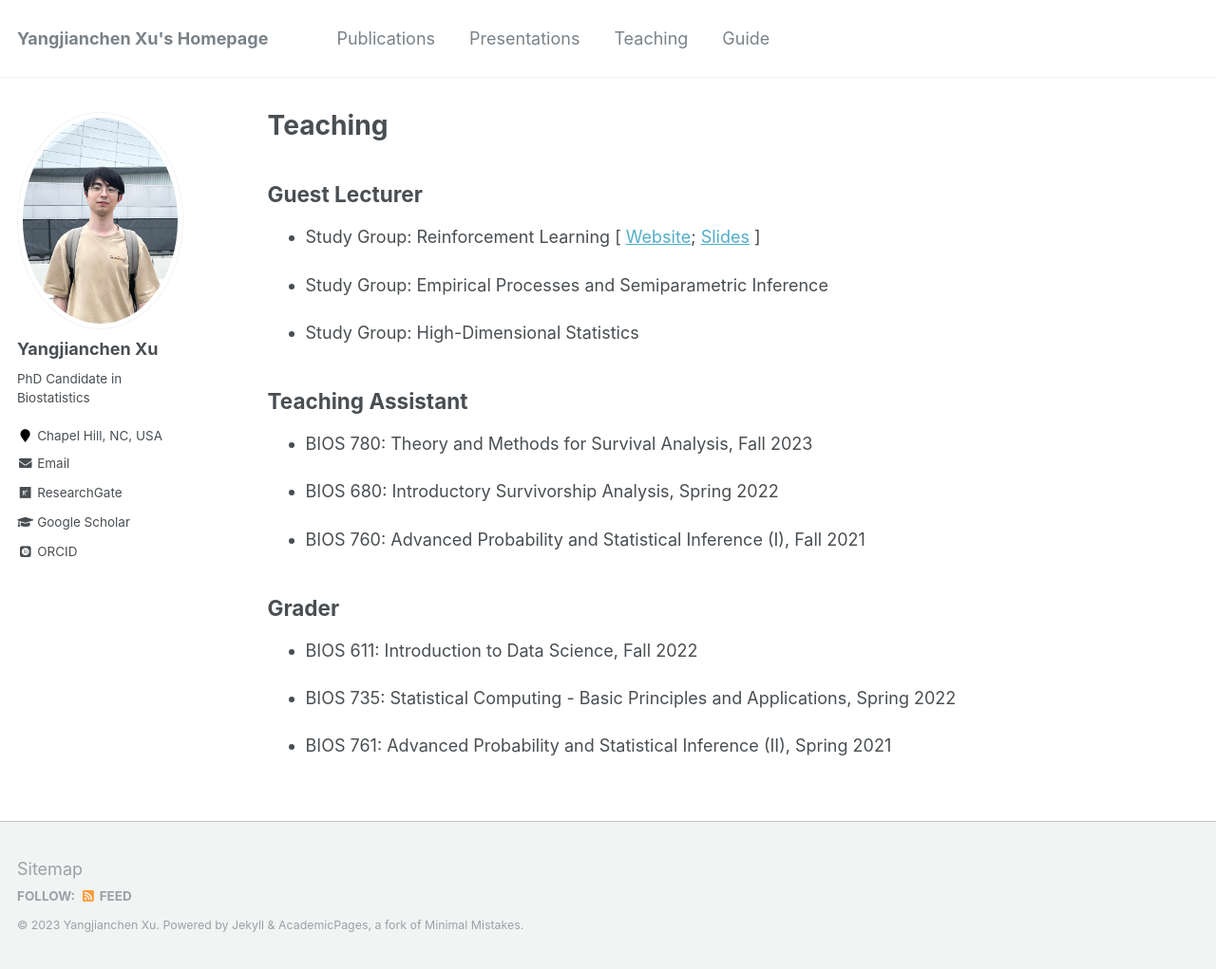
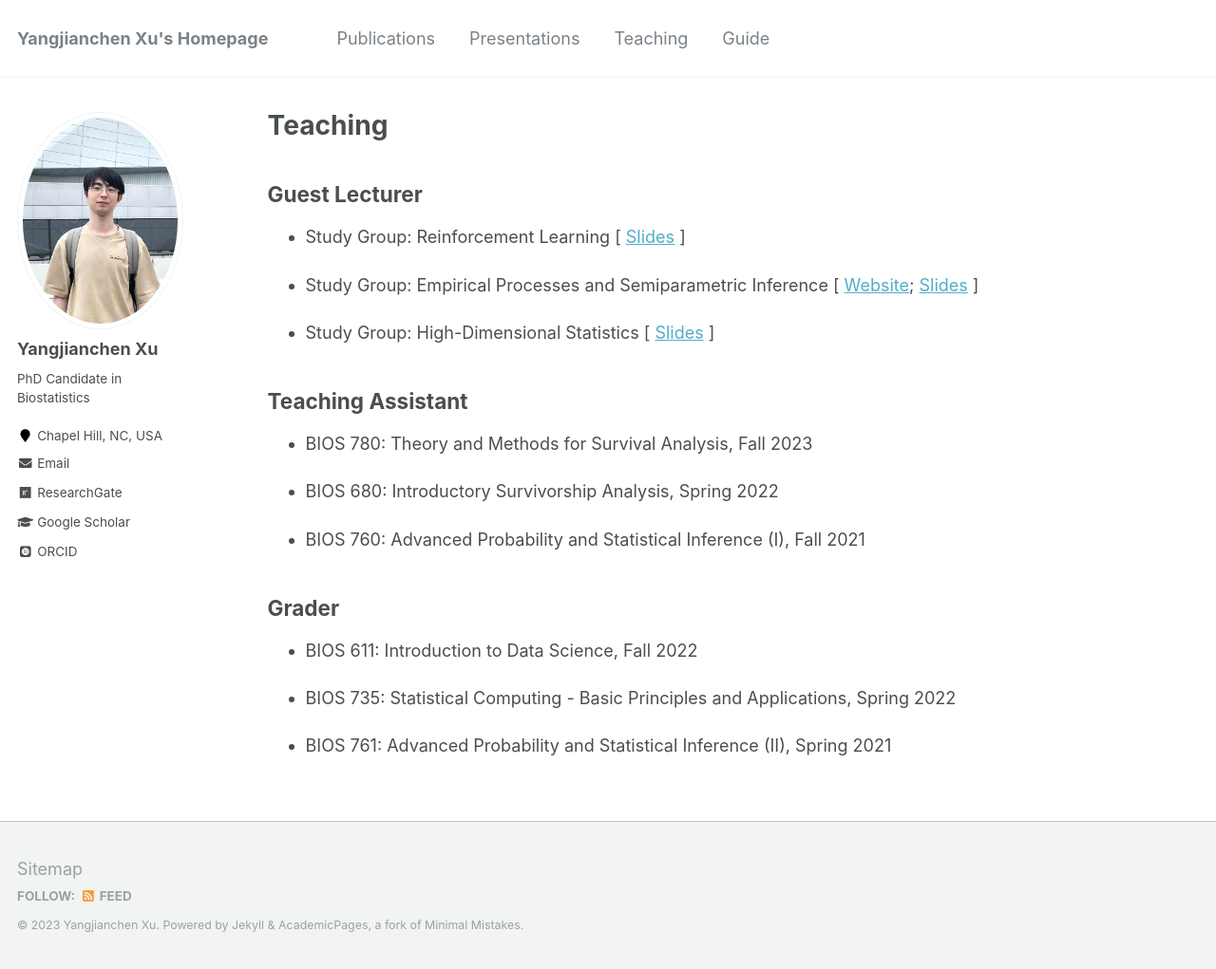
Before and after one commit to yangjc-xu/yangjc-xu.github.io, a Jekyll site: the page built from _pages/teaching.md, in a window 1280 px wide and 1021 px high. Shown: the whole window at 95% size. Built offline with Jekyll 4.4.1, drawn with Linux system fonts in a browser that asks for light colours; some web fonts are replaced.

Commit message:
Update teaching.md

```diff
--- a/_pages/teaching.md
+++ b/_pages/teaching.md
@@ -7,11 +7,11 @@ author_profile: true
 
 ## Guest Lecturer
 
-  - Study Group: Reinforcement Learning [ [Website](https://tarheels.live/bios2021/); [Slides](/teaching/EPSI) ]
+  - Study Group: Reinforcement Learning [ [Slides](/teaching/RL) ]
 
-  - Study Group: Empirical Processes and Semiparametric Inference
+  - Study Group: Empirical Processes and Semiparametric Inference [ [Website](https://tarheels.live/bios2021/); [Slides](/teaching/EPSI) ]
 
-  - Study Group: High-Dimensional Statistics
+  - Study Group: High-Dimensional Statistics [ [Slides](/teaching/HDS) ]
 
 ## Teaching Assistant
 
```
